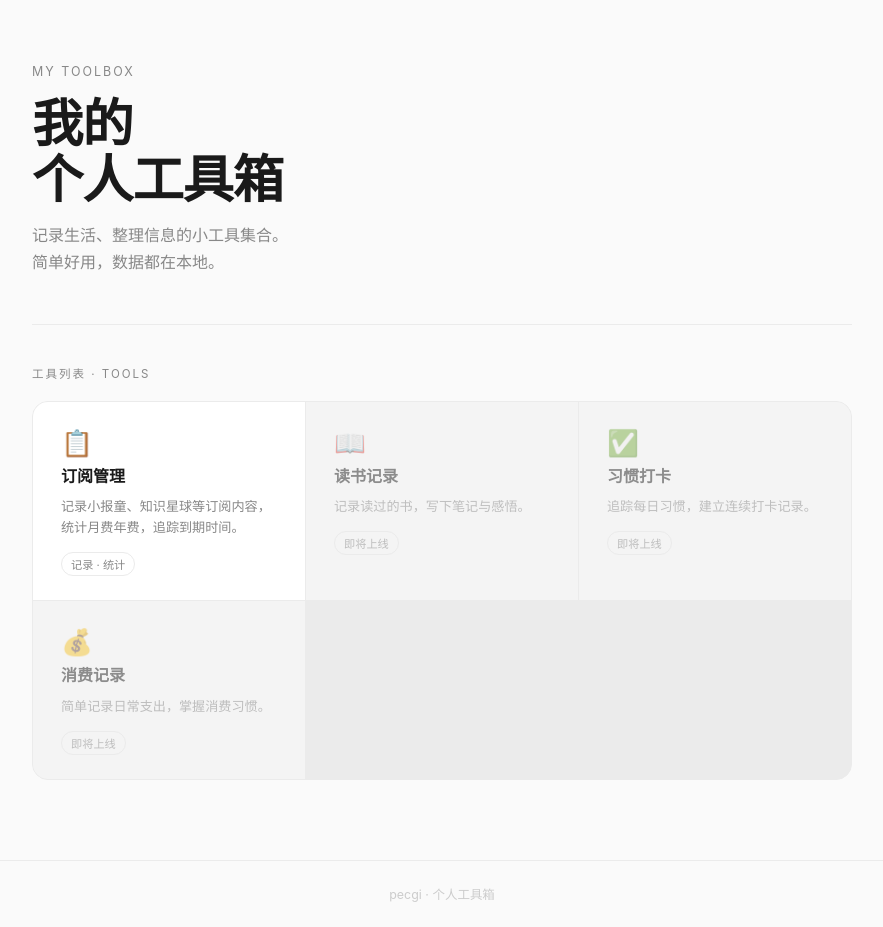
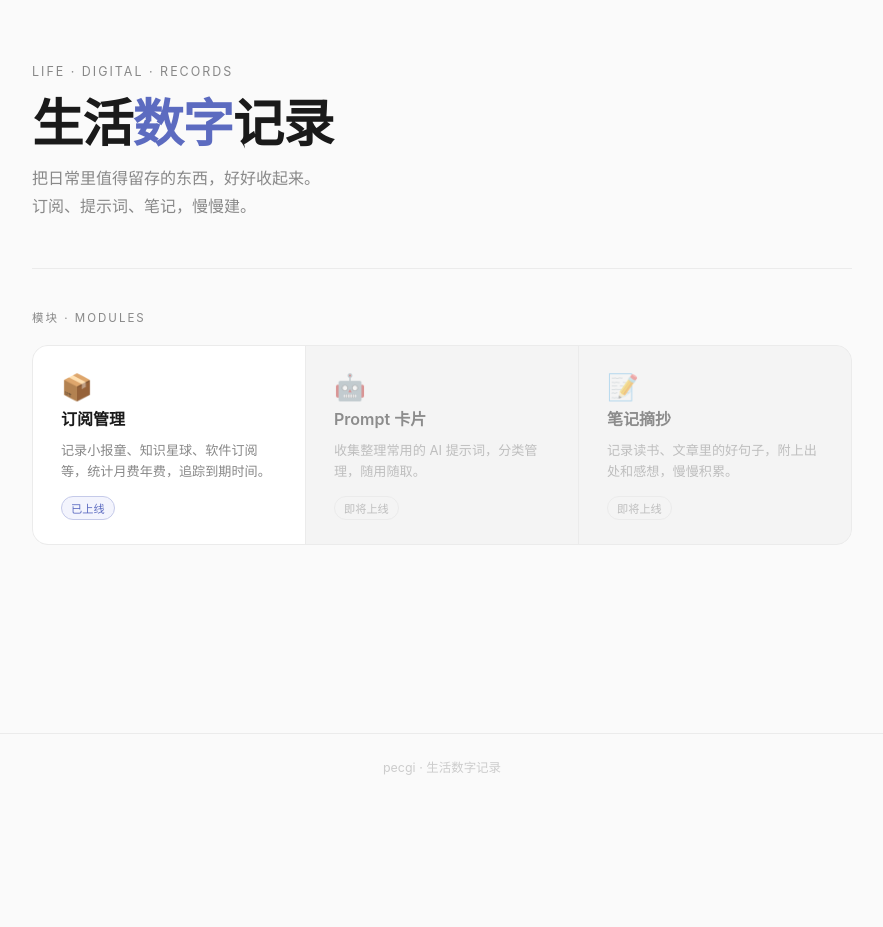
Before and after one commit to pecgi/GRJL, a plain HTML site: page index.html in a window 1280 px wide. Shown: the whole page, without its empty margins (198-1081 px from the left). After the commit the page ends 800 px from the top, so only its background shows below. Drawn offline with Linux system fonts and the light colour scheme.

Commit message:
Redesign: life digital records platform with 3 modules

```diff
--- a/index.html
+++ b/index.html
@@ -3,7 +3,7 @@
 <head>
   <meta charset="UTF-8" />
   <meta name="viewport" content="width=device-width, initial-scale=1.0" />
-  <title>我的工具箱</title>
+  <title>生活数字记录</title>
   <style>
     :root {
       --bg: #fafafa;
@@ -11,7 +11,7 @@
       --text: #1a1a1a;
       --text-sub: #888;
       --border: #ebebeb;
-      --accent: #1a1a1a;
+      --accent: #5c6bc0;
     }
 
     * { box-sizing: border-box; margin: 0; padding: 0; }
@@ -47,6 +47,10 @@
       letter-spacing: -1px;
       line-height: 1.1;
       color: var(--text);
+    }
+
+    header h1 span {
+      color: var(--accent);
     }
 
     header p {
@@ -157,6 +161,12 @@
       width: fit-content;
     }
 
+    .card-tag.active {
+      border-color: #c5cae9;
+      color: var(--accent);
+      background: #f3f4fd;
+    }
+
     /* Coming Soon card */
     .tool-card.coming-soon {
       opacity: .45;
@@ -184,63 +194,53 @@
 <body>
 
 <header>
-  <div class="site-label">My Toolbox</div>
-  <h1>我的<br>个人工具箱</h1>
-  <p>记录生活、整理信息的小工具集合。<br>简单好用，数据都在本地。</p>
+  <div class="site-label">Life · Digital · Records</div>
+  <h1>生活<span>数字</span>记录</h1>
+  <p>把日常里值得留存的东西，好好收起来。<br>订阅、提示词、笔记，慢慢建。</p>
 </header>
 
 <div class="divider"></div>
 
 <div class="section">
-  <div class="section-title">工具列表 · Tools</div>
+  <div class="section-title">模块 · Modules</div>
 
   <div class="tool-grid">
 
     <!-- 订阅管理 -->
     <a class="tool-card" href="./subscriptions.html">
       <div class="card-top">
-        <div class="card-icon">📋</div>
+        <div class="card-icon">📦</div>
         <div class="card-arrow">↗</div>
       </div>
       <div class="card-name">订阅管理</div>
-      <div class="card-desc">记录小报童、知识星球等订阅内容，统计月费年费，追踪到期时间。</div>
-      <div class="card-tag">记录 · 统计</div>
+      <div class="card-desc">记录小报童、知识星球、软件订阅等，统计月费年费，追踪到期时间。</div>
+      <div class="card-tag active">已上线</div>
     </a>
 
-    <!-- 占位工具 2 -->
+    <!-- Prompt 卡片 -->
     <div class="tool-card coming-soon">
       <div class="card-top">
-        <div class="card-icon">📖</div>
+        <div class="card-icon">🤖</div>
       </div>
-      <div class="card-name">读书记录</div>
-      <div class="card-desc">记录读过的书，写下笔记与感悟。</div>
+      <div class="card-name">Prompt 卡片</div>
+      <div class="card-desc">收集整理常用的 AI 提示词，分类管理，随用随取。</div>
       <div class="card-tag">即将上线</div>
     </div>
 
-    <!-- 占位工具 3 -->
+    <!-- 笔记摘抄本 -->
     <div class="tool-card coming-soon">
       <div class="card-top">
-        <div class="card-icon">✅</div>
+        <div class="card-icon">📝</div>
       </div>
-      <div class="card-name">习惯打卡</div>
-      <div class="card-desc">追踪每日习惯，建立连续打卡记录。</div>
-      <div class="card-tag">即将上线</div>
-    </div>
-
-    <!-- 占位工具 4 -->
-    <div class="tool-card coming-soon">
-      <div class="card-top">
-        <div class="card-icon">💰</div>
-      </div>
-      <div class="card-name">消费记录</div>
-      <div class="card-desc">简单记录日常支出，掌握消费习惯。</div>
+      <div class="card-name">笔记摘抄</div>
+      <div class="card-desc">记录读书、文章里的好句子，附上出处和感想，慢慢积累。</div>
       <div class="card-tag">即将上线</div>
     </div>
 
   </div>
 </div>
 
-<footer>pecgi · 个人工具箱</footer>
+<footer>pecgi · 生活数字记录</footer>
 
 </body>
 </html>
```
Also changed, not shown: subscriptions.html (+9 -5 lines).
